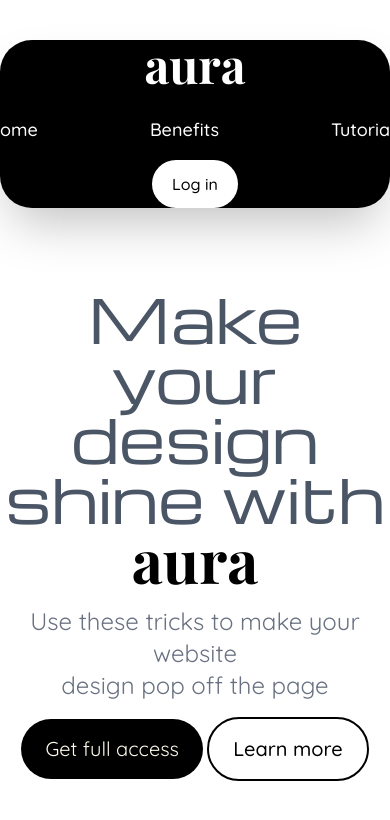
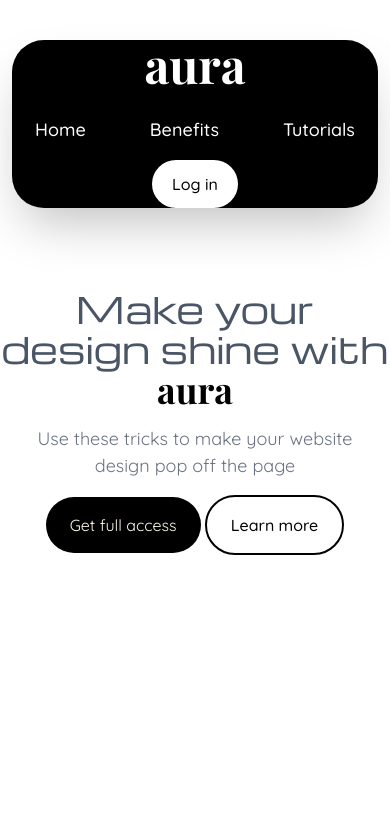
Before and after one commit to DishanSaha/banner, a plain HTML site: page index.html in a window 390 px wide. Drawn offline with nearby package versions, Linux system fonts and the light colour scheme; a web font is replaced by a local one.

Commit message:
second commit

```diff
--- a/index.html
+++ b/index.html
@@ -13,9 +13,9 @@
 
     <header
         >
-        <nav class="flex flex-col text-center gap-4 lg:mx-90 lg:py-4 lg:flex lg:flex-row lg:justify-center lg:items-center lg:gap-20  lg:items-center mt-10 bg-black lg:bg-gray-100  rounded-4xl shadow-2xl ">
+        <nav class="flex flex-col text-center gap-4 lg:mx-90 lg:py-4 lg:flex lg:flex-row lg:justify-center lg:items-center lg:gap-20  lg:items-center mt-10 bg-black lg:bg-gray-100  rounded-4xl shadow-2xl m-3">
             <h2 class="text-white lg:text-black v font-bold text-5xl pb-3 lg:ml-7.5">aura</h2>
-            <ul class="lg:ml-4 text-white lg:text-black second-font text-lg font-medium flex justify-center items-center gap-28 lg:gap-20">
+            <ul class="lg:ml-4 text-white lg:text-black second-font text-lg font-medium flex justify-center items-center gap-16 lg:gap-20">
 
                 <li><a href="">Home</a></li>
                 <li><a href="">Benefits</a></li>
@@ -28,15 +28,15 @@
     </header>
 
     <section class="lg:mt-36 mt-20 max-w-5xl mx-auto flex flex-col items-center gap-4 text-center ">
-        <h1 class="third-font font-medium text-gray-600 text-6xl">Make your design shine with <span
+        <h1 class="third-font font-medium text-gray-600 text-4xl lg:text-6xl">Make your design shine with <span
                 class="v text-black font-bold">aura</span></h1>
-        <p class="w-60% second-font text-2xl text-gray-500">Use these tricks to make your website<br> design pop off the
+        <p class="w-60% second-font lg:text-2xl text-[18px] text-gray-500">Use these tricks to make your website<br> design pop off the
             page</p>
         <div>
-            <button class="hover:bg-gray-500 second-font text-xl bg-black rounded-4xl text-amber-50 lg:px-10 lg:py-4 px-6 py-4">Get full
+            <button class="hover:bg-gray-500 second-font lg:text-xl bg-black rounded-4xl text-amber-50 lg:px-10 lg:py-4 px-6 py-4">Get full
                 access</button>
             <button
-                class="hover:bg-gray-400 second-font text-xl font-medium bg-white rounded-4xl border-2 lg:px-10 lg:py-4 px-6 py-4">Learn
+                class="hover:bg-gray-400 second-font lg:text-xl font-medium bg-white rounded-4xl border-2 lg:px-10 lg:py-4 px-6 py-4">Learn
                 more</button>
         </div>
     </section>
```
